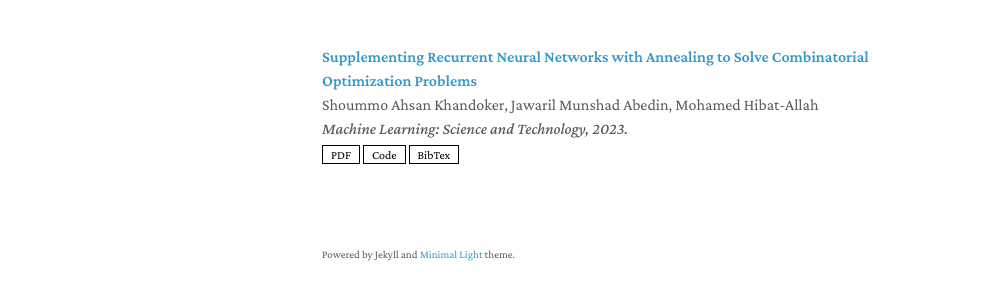
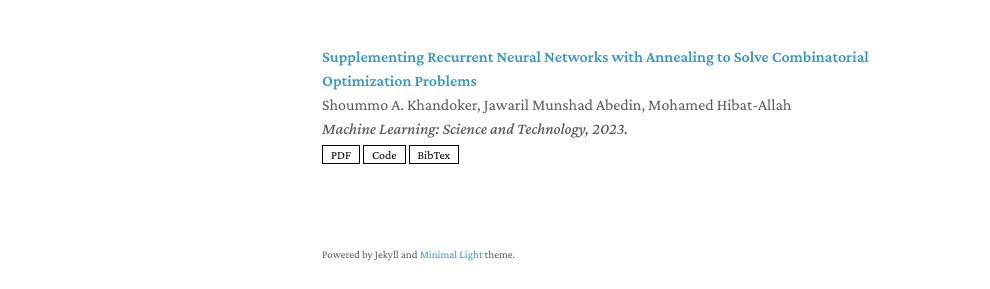
Before and after one commit to shoummoak/shoummoak.github.io, a Jekyll site: the page built from index.md, in a window 1280 px wide. Shown: the part 458-747 px from the top of the page, without its empty margins (148-1138 px from the left). Built offline with Jekyll 4.4.1, drawn with Linux system fonts in a browser that asks for light colours; a style sheet for code colours, icons or effects is not loaded; our own code applies the rules of GitHub Pages for plain Markdown files.

Commit message:
Update publications.yml

```diff
--- a/_data/publications.yml
+++ b/_data/publications.yml
@@ -15,7 +15,7 @@ main:
 
   - title: Supplementing Recurrent Neural Networks with Annealing to Solve Combinatorial Optimization Problems
     title_ref: https://iopscience.iop.org/article/10.1088/2632-2153/acb895/meta
-    authors: Shoummo Ahsan Khandoker, Jawaril Munshad Abedin, Mohamed Hibat-Allah
+    authors: Shoummo A. Khandoker, Jawaril Munshad Abedin, Mohamed Hibat-Allah
     conference_short:
     conference: "Machine Learning: Science and Technology, 2023."
     pdf: https://arxiv.org/abs/2207.08189
```
